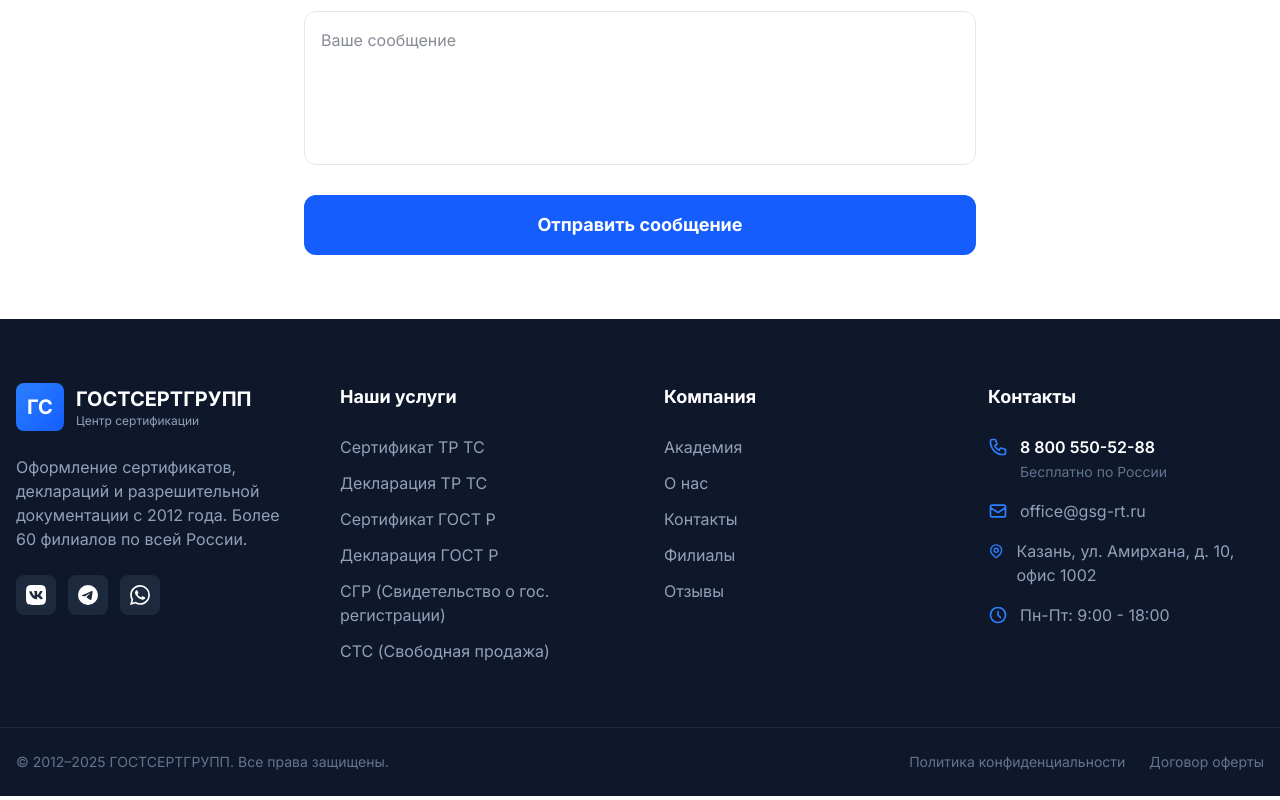
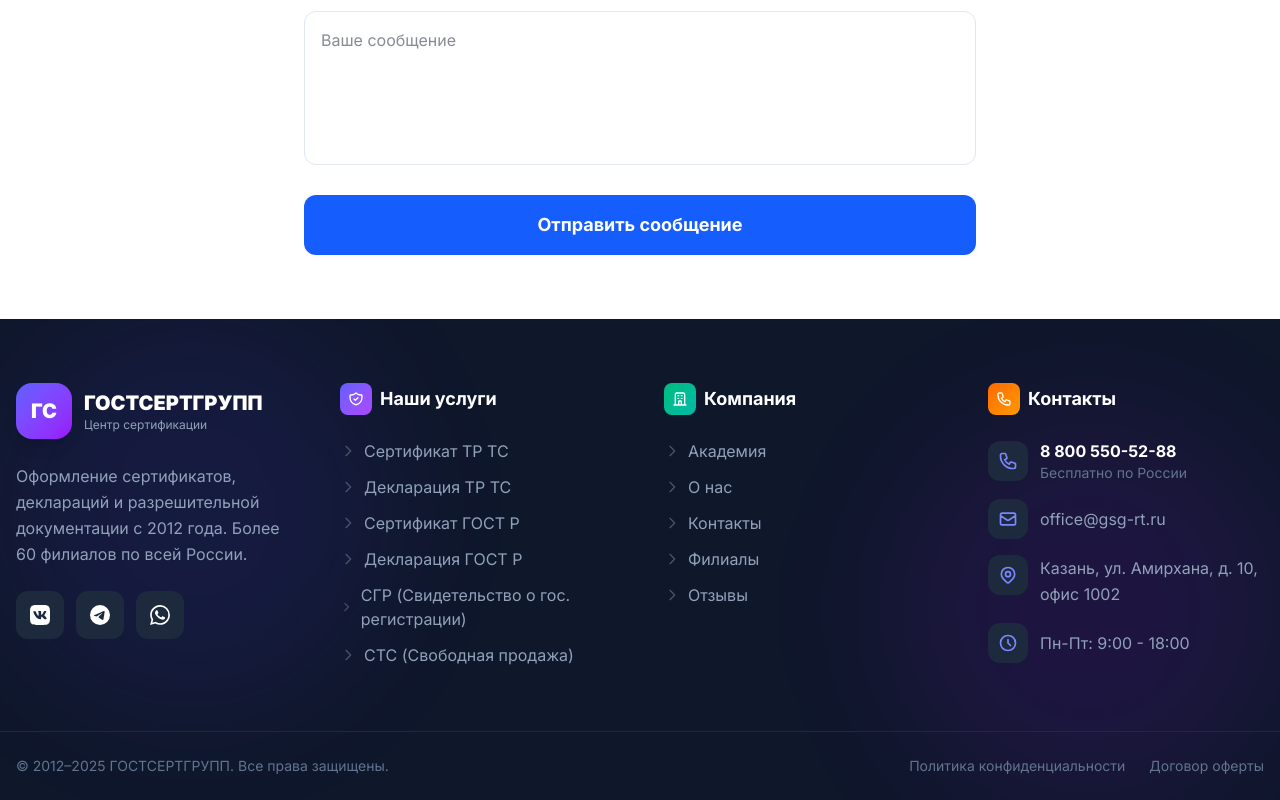
Before and after one commit to KZNGSG/gsg-rt-new, a Next.js app: page /kontakty in a window 1280 px wide. Shown: the part 1438-2238 px from the top of the page. Built offline with nearby package versions, Linux system fonts and the light colour scheme.

Commit message:
auto-commit for e06b1466-6198-493a-93a8-b52c6ce3c5f0

```diff
--- a/src/components/layout/Footer.tsx
+++ b/src/components/layout/Footer.tsx
@@ -5,22 +5,27 @@ export function Footer() {
   const currentYear = new Date().getFullYear();
 
   return (
-    <footer className="bg-slate-900 text-white">
-      {/* Основной контент футера */}
-      <div className="container mx-auto px-4 py-16">
+    <footer className="relative bg-slate-900 text-white overflow-hidden">
+      {/* Background decorations */}
+      <div className="absolute top-0 left-0 w-96 h-96 bg-indigo-600/10 rounded-full blur-3xl"></div>
+      <div className="absolute bottom-0 right-0 w-96 h-96 bg-purple-600/10 rounded-full blur-3xl"></div>
+      <div className="absolute inset-0 bg-grid opacity-5"></div>
+
+      {/* Main content */}
+      <div className="relative container mx-auto px-4 py-16">
         <div className="grid grid-cols-1 md:grid-cols-2 lg:grid-cols-4 gap-12">
-          {/* Колонка 1: О компании */}
+          {/* Column 1: About */}
           <div>
-            <Link href="/" className="flex items-center gap-3 mb-6">
-              <div className="w-12 h-12 bg-gradient-to-br from-blue-500 to-blue-600 rounded-lg flex items-center justify-center">
-                <span className="text-white font-bold text-xl">ГС</span>
+            <Link href="/" className="flex items-center gap-3 mb-6 group">
+              <div className="w-14 h-14 bg-gradient-to-br from-indigo-500 to-purple-600 rounded-2xl flex items-center justify-center shadow-lg group-hover:scale-110 transition-transform">
+                <span className="text-white font-black text-xl">ГС</span>
               </div>
               <div>
-                <div className="font-bold text-xl">ГОСТСЕРТГРУПП</div>
+                <div className="font-black text-xl">ГОСТСЕРТГРУПП</div>
                 <div className="text-xs text-slate-400">Центр сертификации</div>
               </div>
             </Link>
-            <p className="text-slate-400 mb-6">
+            <p className="text-slate-400 mb-6 leading-relaxed">
               Оформление сертификатов, деклараций и разрешительной документации
               с {SITE_CONFIG.foundedYear} года. Более 60 филиалов по всей России.
             </p>
@@ -29,7 +34,7 @@ export function Footer() {
                 href={SITE_CONFIG.social.vk}
                 target="_blank"
                 rel="noopener noreferrer"
-                className="w-10 h-10 bg-slate-800 rounded-lg flex items-center justify-center hover:bg-blue-600 transition-colors"
+                className="w-12 h-12 bg-slate-800 hover:bg-indigo-600 rounded-xl flex items-center justify-center transition-all hover:scale-110 group"
               >
                 <span className="sr-only">VK</span>
                 <svg className="w-5 h-5" fill="currentColor" viewBox="0 0 24 24">
@@ -40,7 +45,7 @@ export function Footer() {
                 href={SITE_CONFIG.social.telegram}
                 target="_blank"
                 rel="noopener noreferrer"
-                className="w-10 h-10 bg-slate-800 rounded-lg flex items-center justify-center hover:bg-blue-500 transition-colors"
+                className="w-12 h-12 bg-slate-800 hover:bg-blue-500 rounded-xl flex items-center justify-center transition-all hover:scale-110 group"
               >
                 <span className="sr-only">Telegram</span>
                 <svg className="w-5 h-5" fill="currentColor" viewBox="0 0 24 24">
@@ -51,7 +56,7 @@ export function Footer() {
                 href={SITE_CONFIG.social.whatsapp}
                 target="_blank"
                 rel="noopener noreferrer"
-                className="w-10 h-10 bg-slate-800 rounded-lg flex items-center justify-center hover:bg-green-500 transition-colors"
+                className="w-12 h-12 bg-slate-800 hover:bg-green-500 rounded-xl flex items-center justify-center transition-all hover:scale-110 group"
               >
                 <span className="sr-only">WhatsApp</span>
                 <svg className="w-5 h-5" fill="currentColor" viewBox="0 0 24 24">
@@ -61,16 +66,26 @@ export function Footer() {
             </div>
           </div>
 
-          {/* Колонка 2: Услуги */}
+          {/* Column 2: Services */}
           <div>
-            <h3 className="font-bold text-lg mb-6">Наши услуги</h3>
+            <h3 className="font-bold text-lg mb-6 flex items-center gap-2">
+              <span className="w-8 h-8 bg-gradient-to-br from-indigo-500 to-purple-500 rounded-lg flex items-center justify-center">
+                <svg className="w-4 h-4" fill="none" stroke="currentColor" viewBox="0 0 24 24">
+                  <path strokeLinecap="round" strokeLinejoin="round" strokeWidth={2} d="M9 12l2 2 4-4m5.618-4.016A11.955 11.955 0 0112 2.944a11.955 11.955 0 01-8.618 3.04A12.02 12.02 0 003 9c0 5.591 3.824 10.29 9 11.622 5.176-1.332 9-6.03 9-11.622 0-1.042-.133-2.052-.382-3.016z" />
+                </svg>
+              </span>
+              Наши услуги
+            </h3>
             <ul className="space-y-3">
               {SERVICE_CATEGORIES.slice(0, 6).map((service) => (
                 <li key={service.id}>
                   <Link
                     href={`/${service.id}`}
-                    className="text-slate-400 hover:text-white transition-colors"
+                    className="text-slate-400 hover:text-white transition-colors flex items-center gap-2 group"
                   >
+                    <svg className="w-4 h-4 text-slate-600 group-hover:text-indigo-400 transition-colors" fill="none" stroke="currentColor" viewBox="0 0 24 24">
+                      <path strokeLinecap="round" strokeLinejoin="round" strokeWidth={2} d="M9 5l7 7-7 7" />
+                    </svg>
                     {service.name}
                   </Link>
                 </li>
@@ -78,73 +93,106 @@ export function Footer() {
             </ul>
           </div>
 
-          {/* Колонка 3: Компания */}
+          {/* Column 3: Company */}
           <div>
-            <h3 className="font-bold text-lg mb-6">Компания</h3>
+            <h3 className="font-bold text-lg mb-6 flex items-center gap-2">
+              <span className="w-8 h-8 bg-gradient-to-br from-emerald-500 to-teal-500 rounded-lg flex items-center justify-center">
+                <svg className="w-4 h-4" fill="none" stroke="currentColor" viewBox="0 0 24 24">
+                  <path strokeLinecap="round" strokeLinejoin="round" strokeWidth={2} d="M19 21V5a2 2 0 00-2-2H7a2 2 0 00-2 2v16m14 0h2m-2 0h-5m-9 0H3m2 0h5M9 7h1m-1 4h1m4-4h1m-1 4h1m-5 10v-5a1 1 0 011-1h2a1 1 0 011 1v5m-4 0h4" />
+                </svg>
+              </span>
+              Компания
+            </h3>
             <ul className="space-y-3">
               {MAIN_NAV.filter(item => !item.children).map((item) => (
                 <li key={item.href}>
                   <Link
                     href={item.href}
-                    className="text-slate-400 hover:text-white transition-colors"
+                    className="text-slate-400 hover:text-white transition-colors flex items-center gap-2 group"
                   >
+                    <svg className="w-4 h-4 text-slate-600 group-hover:text-emerald-400 transition-colors" fill="none" stroke="currentColor" viewBox="0 0 24 24">
+                      <path strokeLinecap="round" strokeLinejoin="round" strokeWidth={2} d="M9 5l7 7-7 7" />
+                    </svg>
                     {item.label}
                   </Link>
                 </li>
               ))}
               <li>
-                <Link href="/filialy" className="text-slate-400 hover:text-white transition-colors">
+                <Link href="/filialy" className="text-slate-400 hover:text-white transition-colors flex items-center gap-2 group">
+                  <svg className="w-4 h-4 text-slate-600 group-hover:text-emerald-400 transition-colors" fill="none" stroke="currentColor" viewBox="0 0 24 24">
+                    <path strokeLinecap="round" strokeLinejoin="round" strokeWidth={2} d="M9 5l7 7-7 7" />
+                  </svg>
                   Филиалы
                 </Link>
               </li>
               <li>
-                <Link href="/otzyvy" className="text-slate-400 hover:text-white transition-colors">
+                <Link href="/otzyvy" className="text-slate-400 hover:text-white transition-colors flex items-center gap-2 group">
+                  <svg className="w-4 h-4 text-slate-600 group-hover:text-emerald-400 transition-colors" fill="none" stroke="currentColor" viewBox="0 0 24 24">
+                    <path strokeLinecap="round" strokeLinejoin="round" strokeWidth={2} d="M9 5l7 7-7 7" />
+                  </svg>
                   Отзывы
                 </Link>
               </li>
             </ul>
           </div>
 
-          {/* Колонка 4: Контакты */}
+          {/* Column 4: Contacts */}
           <div>
-            <h3 className="font-bold text-lg mb-6">Контакты</h3>
+            <h3 className="font-bold text-lg mb-6 flex items-center gap-2">
+              <span className="w-8 h-8 bg-gradient-to-br from-orange-500 to-amber-500 rounded-lg flex items-center justify-center">
+                <svg className="w-4 h-4" fill="none" stroke="currentColor" viewBox="0 0 24 24">
+                  <path strokeLinecap="round" strokeLinejoin="round" strokeWidth={2} d="M3 5a2 2 0 012-2h3.28a1 1 0 01.948.684l1.498 4.493a1 1 0 01-.502 1.21l-2.257 1.13a11.042 11.042 0 005.516 5.516l1.13-2.257a1 1 0 011.21-.502l4.493 1.498a1 1 0 01.684.949V19a2 2 0 01-2 2h-1C9.716 21 3 14.284 3 6V5z" />
+                </svg>
+              </span>
+              Контакты
+            </h3>
             <ul className="space-y-4">
               <li>
                 <a
                   href={`tel:${SITE_CONFIG.phoneClean}`}
-                  className="flex items-center gap-3 text-slate-400 hover:text-white transition-colors"
+                  className="flex items-center gap-3 group"
                 >
-                  <svg className="w-5 h-5 text-blue-500" fill="none" stroke="currentColor" viewBox="0 0 24 24">
+                  <span className="w-10 h-10 bg-slate-800 rounded-xl flex items-center justify-center group-hover:bg-indigo-600 transition-colors">
+                    <svg className="w-5 h-5 text-indigo-400 group-hover:text-white transition-colors" fill="none" stroke="currentColor" viewBox="0 0 24 24">
                       <path strokeLinecap="round" strokeLinejoin="round" strokeWidth={2} d="M3 5a2 2 0 012-2h3.28a1 1 0 01.948.684l1.498 4.493a1 1 0 01-.502 1.21l-2.257 1.13a11.042 11.042 0 005.516 5.516l1.13-2.257a1 1 0 011.21-.502l4.493 1.498a1 1 0 01.684.949V19a2 2 0 01-2 2h-1C9.716 21 3 14.284 3 6V5z" />
                     </svg>
-                  <span className="font-semibold text-white">{SITE_CONFIG.phone}</span>
+                  </span>
+                  <div>
+                    <span className="font-bold text-white group-hover:text-indigo-400 transition-colors">{SITE_CONFIG.phone}</span>
+                    <div className="text-sm text-slate-500">Бесплатно по России</div>
+                  </div>
                 </a>
-                <span className="text-sm text-slate-500 ml-8">Бесплатно по России</span>
               </li>
               <li>
                 <a
                   href={`mailto:${SITE_CONFIG.email}`}
-                  className="flex items-center gap-3 text-slate-400 hover:text-white transition-colors"
+                  className="flex items-center gap-3 text-slate-400 hover:text-white transition-colors group"
                 >
-                  <svg className="w-5 h-5 text-blue-500" fill="none" stroke="currentColor" viewBox="0 0 24 24">
+                  <span className="w-10 h-10 bg-slate-800 rounded-xl flex items-center justify-center group-hover:bg-indigo-600 transition-colors">
+                    <svg className="w-5 h-5 text-indigo-400 group-hover:text-white transition-colors" fill="none" stroke="currentColor" viewBox="0 0 24 24">
                       <path strokeLinecap="round" strokeLinejoin="round" strokeWidth={2} d="M3 8l7.89 5.26a2 2 0 002.22 0L21 8M5 19h14a2 2 0 002-2V7a2 2 0 00-2-2H5a2 2 0 00-2 2v10a2 2 0 002 2z" />
                     </svg>
+                  </span>
                   {SITE_CONFIG.email}
                 </a>
               </li>
               <li className="flex items-start gap-3 text-slate-400">
-                <svg className="w-5 h-5 text-blue-500 mt-0.5" fill="none" stroke="currentColor" viewBox="0 0 24 24">
+                <span className="w-10 h-10 bg-slate-800 rounded-xl flex items-center justify-center flex-shrink-0">
+                  <svg className="w-5 h-5 text-indigo-400" fill="none" stroke="currentColor" viewBox="0 0 24 24">
                     <path strokeLinecap="round" strokeLinejoin="round" strokeWidth={2} d="M17.657 16.657L13.414 20.9a1.998 1.998 0 01-2.827 0l-4.244-4.243a8 8 0 1111.314 0z" />
                     <path strokeLinecap="round" strokeLinejoin="round" strokeWidth={2} d="M15 11a3 3 0 11-6 0 3 3 0 016 0z" />
                   </svg>
-                <span>
+                </span>
+                <span className="leading-relaxed">
                   {SITE_CONFIG.address.city}, {SITE_CONFIG.address.street}, {SITE_CONFIG.address.office}
                 </span>
               </li>
               <li className="flex items-center gap-3 text-slate-400">
-                <svg className="w-5 h-5 text-blue-500" fill="none" stroke="currentColor" viewBox="0 0 24 24">
+                <span className="w-10 h-10 bg-slate-800 rounded-xl flex items-center justify-center">
+                  <svg className="w-5 h-5 text-indigo-400" fill="none" stroke="currentColor" viewBox="0 0 24 24">
                     <path strokeLinecap="round" strokeLinejoin="round" strokeWidth={2} d="M12 8v4l3 3m6-3a9 9 0 11-18 0 9 9 0 0118 0z" />
                   </svg>
+                </span>
                 {SITE_CONFIG.workingHours}
               </li>
             </ul>
@@ -152,8 +200,8 @@ export function Footer() {
         </div>
       </div>
 
-      {/* Нижняя полоса */}
-      <div className="border-t border-slate-800">
+      {/* Bottom bar */}
+      <div className="relative border-t border-slate-800">
         <div className="container mx-auto px-4 py-6">
           <div className="flex flex-col md:flex-row justify-between items-center gap-4">
             <p className="text-slate-500 text-sm">
```
Lines whose indentation alone changed are shown as unchanged.
